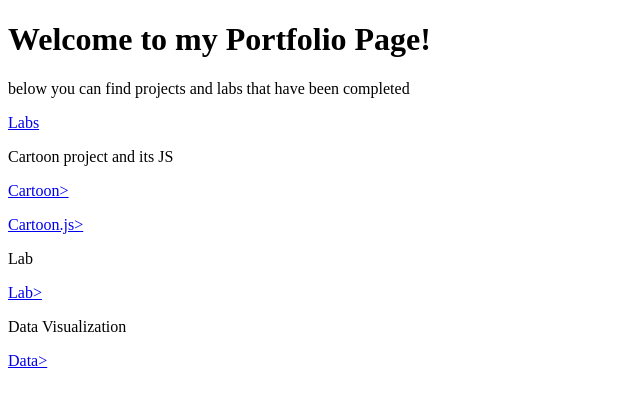
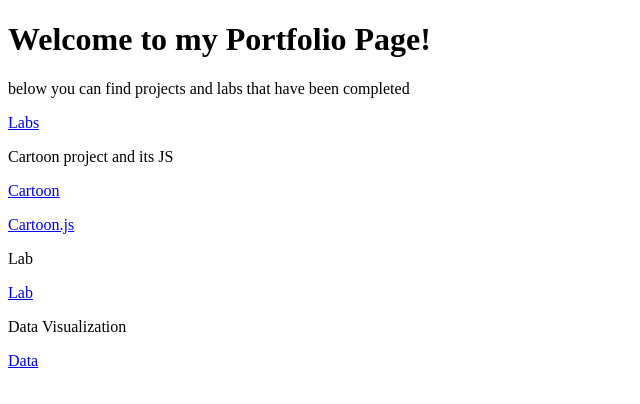
Before and after one commit to aaseeb172/CISC3610-2, a plain HTML site: page index.html in a window 1280 px wide. Shown: the full height of the page, 0-640 px from the left. Drawn offline with Linux system fonts and the light colour scheme.

Commit message:
Update index.html

```diff
--- a/index.html
+++ b/index.html
@@ -9,11 +9,11 @@
 <p> below you can find projects and labs that have been completed</p>
 <p><a href="https://github.com/aaseeb172/CISC3610-2/tree/main/Labs">Labs</a></p>
   <p> Cartoon project and its JS</p>
-  <p><a href="https://github.com/aaseeb172/CISC3610-2/blob/main/Labs/cartoon.html">Cartoon></a></p>
-  <p><a href="https://github.com/aaseeb172/CISC3610-2/blob/main/Labs/cartoon.js">Cartoon.js></a></p>
+  <p><a href="https://github.com/aaseeb172/CISC3610-2/blob/main/Labs/cartoon.html">Cartoon</a></p>
+  <p><a href="https://github.com/aaseeb172/CISC3610-2/blob/main/Labs/cartoon.js">Cartoon.js</a></p>
   <p>Lab</p>
-  <p><a href="https://github.com/aaseeb172/CISC3610-2/blob/main/Labs/lab.html">Lab></a></p>
+  <p><a href="https://github.com/aaseeb172/CISC3610-2/blob/main/Labs/lab.html">Lab</a></p>
   <p> Data Visualization</p>
-  <p><a href="https://github.com/aaseeb172/CISC3610-2/blob/main/Labs/DataVisualization.html">Data></a></p>
+  <p><a href="https://github.com/aaseeb172/CISC3610-2/blob/main/Labs/DataVisualization.html">Data</a></p>
 </body>
 </html>
```
